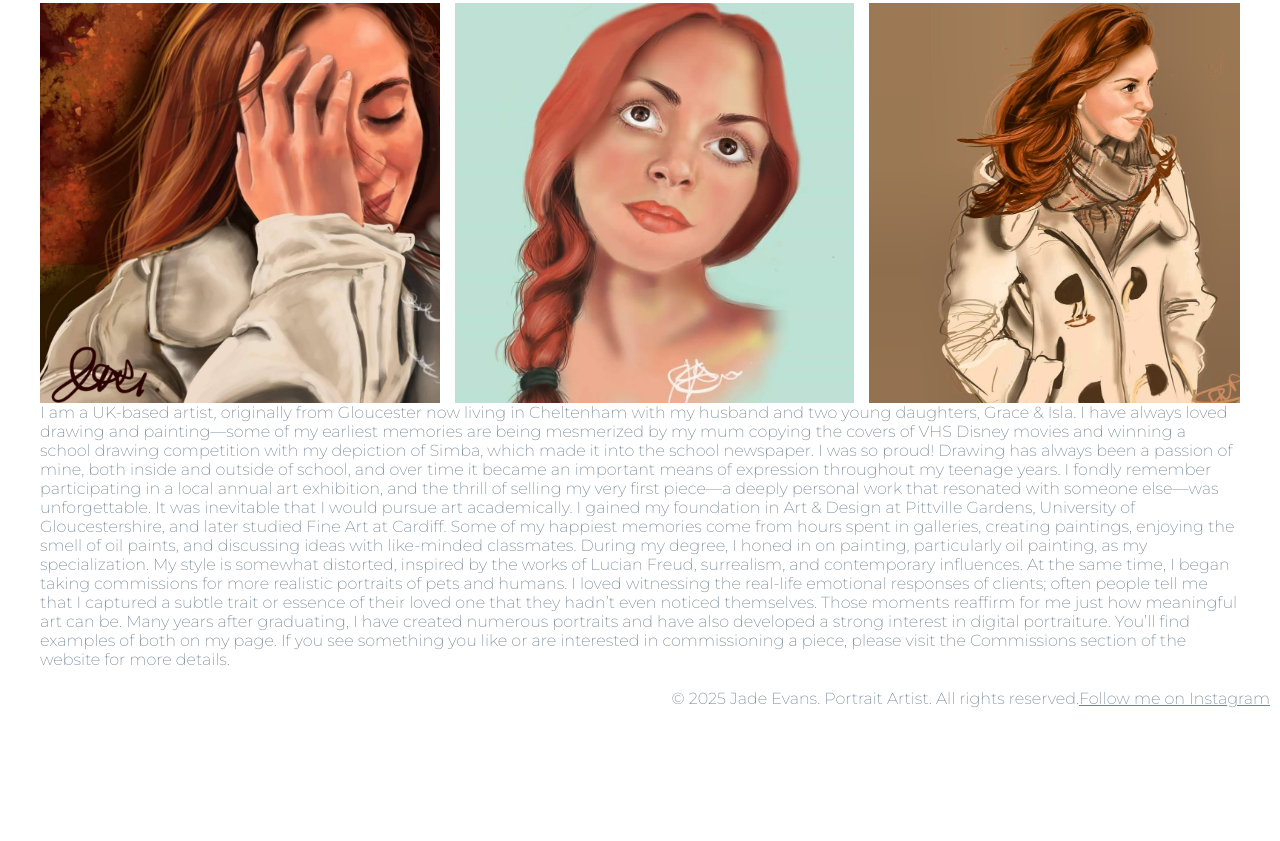
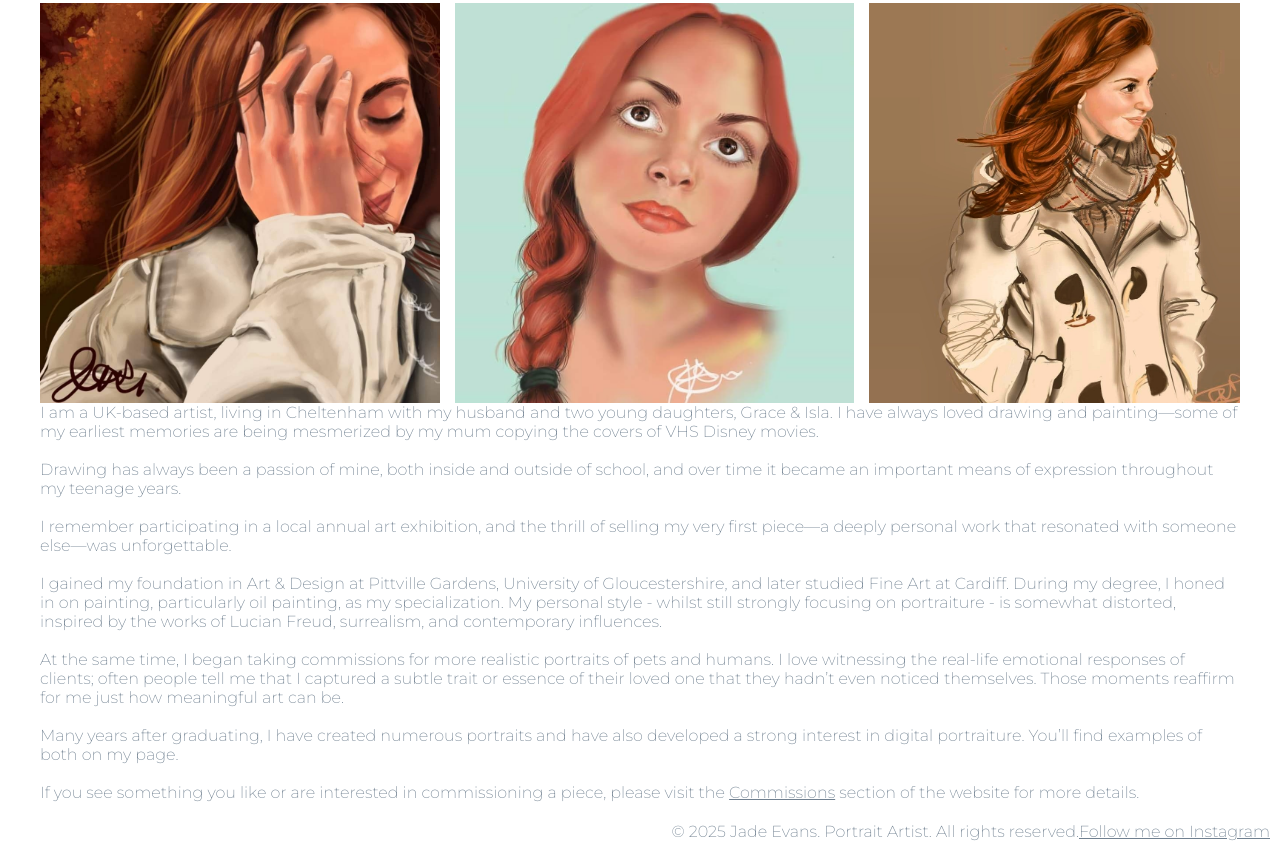
Before and after one commit to Jade-Evans/portrait_artist_portfolio, a plain HTML site: page about.html in a window 1280 px wide. Shown: the part 344-1185 px from the top of the page. Before the commit the page ends 1052 px from the top, so only its background shows below. Drawn offline with Linux system fonts and the light colour scheme.

Commit message:
feat(link): add link to commissions page in main text

```diff
--- a/about.html
+++ b/about.html
@@ -45,17 +45,27 @@
             <img class="aboutImg" id="selfPortraitCoat" src="images/DigiP, SP with coat.jpg" alt="digital portrait woman in beige coat" loading="lazy">
 
         </div>
-        <p class="aboutMainText">
-            I am a UK-based artist, originally from Gloucester now living in Cheltenham with my husband and two young daughters, Grace & Isla. I have always loved drawing and painting—some of my earliest memories are being mesmerized by my mum copying the covers of VHS Disney movies and winning a school drawing competition with my depiction of Simba, which made it into the school newspaper. I was so proud!
+        <div class="aboutMainText">
+            <p>I am a UK-based artist, living in Cheltenham with my husband and two young daughters, Grace & Isla. I have always loved drawing and painting—some of my earliest memories are being mesmerized by my mum copying the covers of VHS Disney movies.</p><br>
+            <p>Drawing has always been a passion of mine, both inside and outside of school, and over time it
+                became an important means of expression throughout my teenage years. </p><br>
+            <p>I remember participating in a local annual art exhibition, and the thrill of selling my very
+                first piece—a deeply personal work that resonated with someone else—was unforgettable.</p><br>
 
-            Drawing has always been a passion of mine, both inside and outside of school, and over time it became an important means of expression throughout my teenage years. I fondly remember participating in a local annual art exhibition, and the thrill of selling my very first piece—a deeply personal work that resonated with someone else—was unforgettable.
-
-            It was inevitable that I would pursue art academically. I gained my foundation in Art & Design at Pittville Gardens, University of Gloucestershire, and later studied Fine Art at Cardiff. Some of my happiest memories come from hours spent in galleries, creating paintings, enjoying the smell of oil paints, and discussing ideas with like-minded classmates.
-
-            During my degree, I honed in on painting, particularly oil painting, as my specialization. My style is somewhat distorted, inspired by the works of Lucian Freud, surrealism, and contemporary influences. At the same time, I began taking commissions for more realistic portraits of pets and humans. I loved witnessing the real-life emotional responses of clients; often people tell me that I captured a subtle trait or essence of their loved one that they hadn’t even noticed themselves. Those moments reaffirm for me just how meaningful art can be.
-
-            Many years after graduating, I have created numerous portraits and have also developed a strong interest in digital portraiture. You’ll find examples of both on my page. If you see something you like or are interested in commissioning a piece, please visit the Commissions section of the website for more details.
-        </p>
+            <p>I gained my foundation in Art & Design at Pittville Gardens, University of Gloucestershire,
+                and later studied Fine Art at Cardiff. During my degree, I honed in on painting, particularly
+                 oil painting, as my specialization.
+                My personal style - whilst still strongly focusing on portraiture - is somewhat distorted,
+                inspired by the works of Lucian Freud, surrealism, and contemporary influences.</p> <br>
+            <p>At the same time, I began taking commissions for more realistic portraits of pets and humans.
+                I love witnessing the real-life emotional responses of clients; often people tell me that I
+                captured a subtle trait or essence of their loved one that they hadn’t even noticed themselves.
+                Those moments reaffirm for me just how meaningful art can be.</p><br>
+            <p>Many years after graduating, I have created numerous portraits and have also developed a strong
+                interest in digital portraiture. You’ll find examples of both on my page. </p><br>
+            <p>If you see something you like or are interested in commissioning a piece, please visit the
+                <span><a href="commissions.html">Commissions</a></span> section of the website for more details.</p>
+        </div>
         </div>
 
 
```
